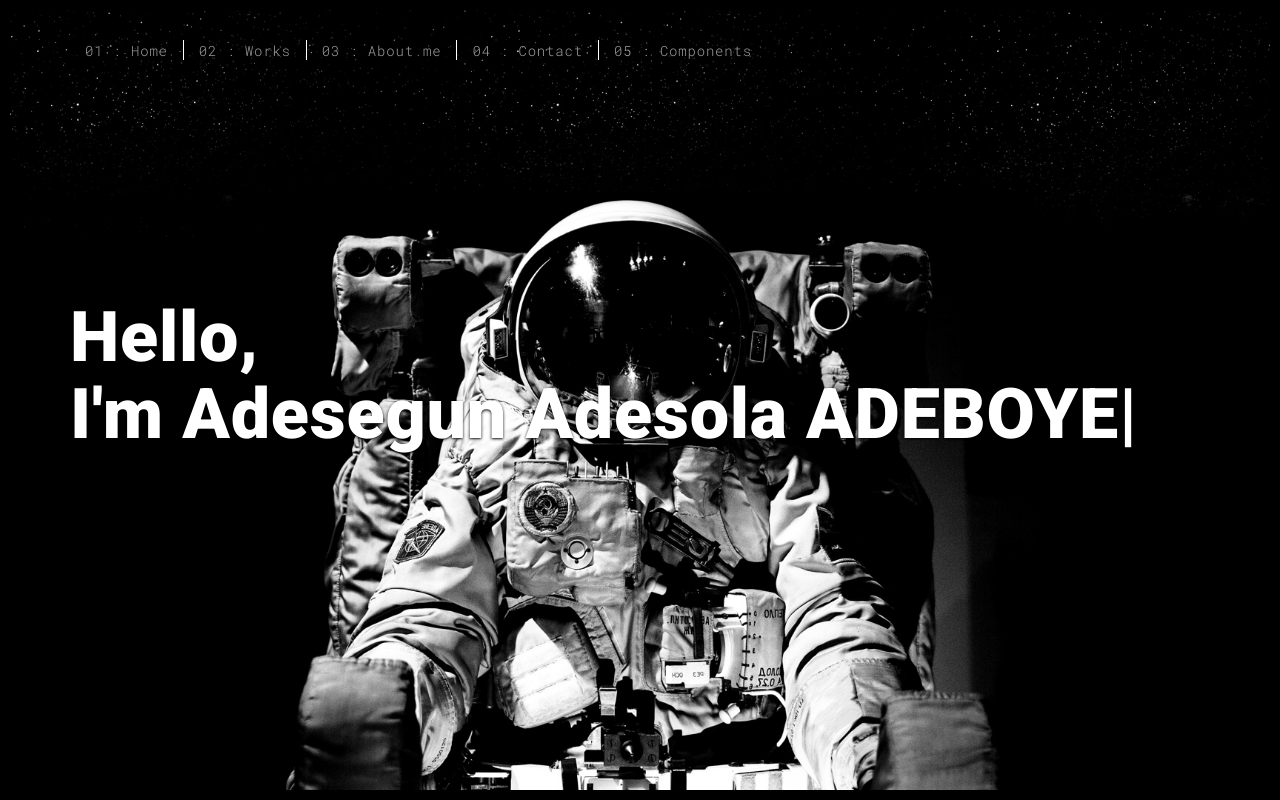
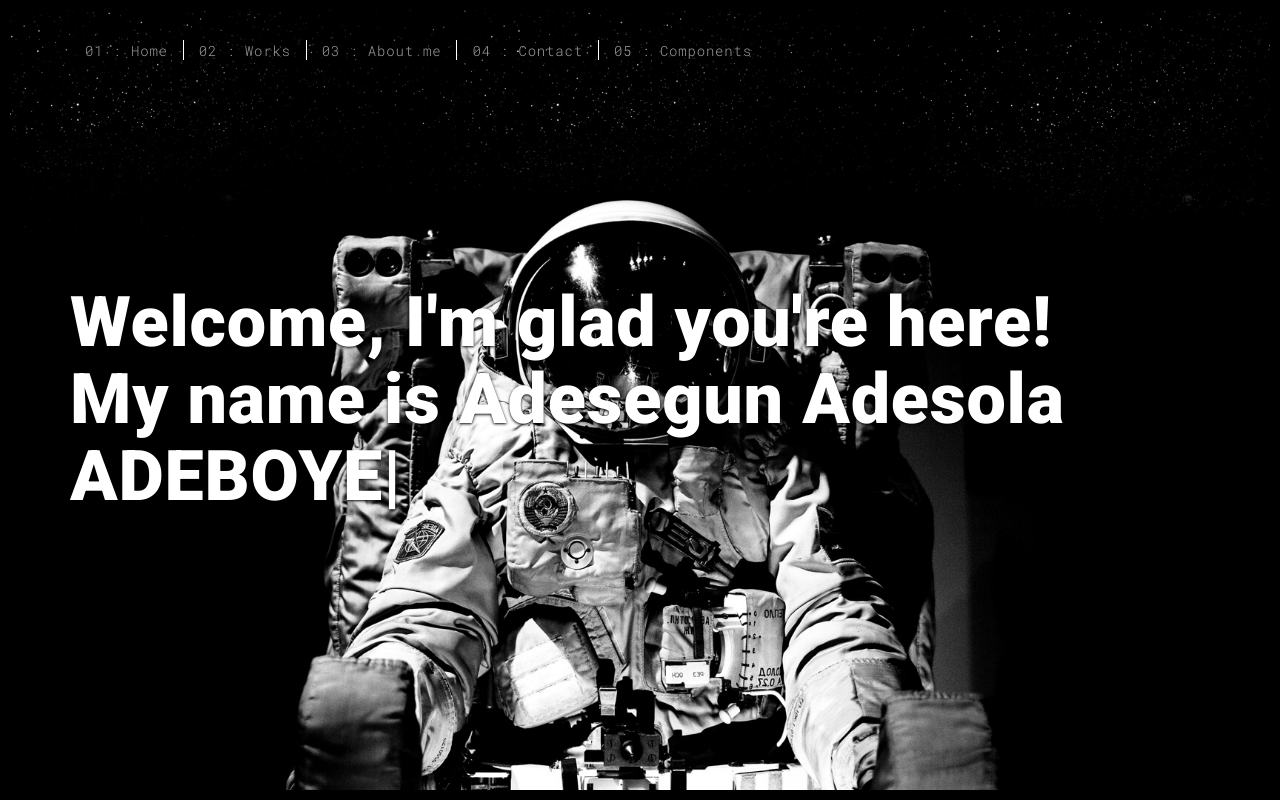
Before and after one commit to AdesegunAdesolaADEBOYE/portfo, a Flask app: page / in a window 1280 px wide. Run offline with Flask 2, Linux system fonts and the light colour scheme; some libraries are stand-ins or nearby versions.

Commit message:
Updated index.html

```diff
--- a/static/main.70a66962.js
+++ b/static/main.70a66962.js
@@ -12,12 +12,13 @@
     <!-- Disable tap highlight on IE -->
     <meta name="msapplication-tap-highlight" content="no">
 
-  <link rel="apple-touch-icon" sizes="180x180" href="./assets/apple-icon-180x180.png">
-  <link href="./assets/favicon.ico" rel="icon">
+    <link rel="apple-touch-icon" sizes="180x180" href="./static/assets/apple-icon-180x180.png">
+    <link href="./static/assets/favicon.ico" rel="icon">
 
     <title>Title page</title>
 
-<link href="./main.3f6952e4.css" rel="stylesheet"></head>
+    <link href="./static/main.3f6952e4.css" rel="stylesheet">
+  </head>
 
 <body class="">
 <div id="site-border-left"></div>
--- a/templates/index.html
+++ b/templates/index.html
@@ -56,22 +56,23 @@
         <div class="col-xs-12">
           <div class="hero-full-wrapper">
             <div class="text-content">
-              <h1>Hello,<br>
-                <span class="auto-type"></span></h1>
-              <h2>
+              <h1>Welcome, I'm glad you're here!<br>
+                <span class="auto-type"></span>
+              </h1>
+              <h1>
 
                 <script src="https://cdn.jsdelivr.net/npm/typed.js@2.0.12"></script>
 
                 <script>
                   var typed = new Typed(".auto-type", {
-                    strings: ["I'm Adesegun Adesola ADEBOYE", "Backend Web Developer (Python)", "Working as Technical Director at Truelevellers Services..."],
+                    strings: ["My name is Adesegun Adesola ADEBOYE Backend Web Developer (Python) Working as Technical Director at Truelevellers Services..."],
                     typeSpeed: 150,
-                    backSpeed: 150,
+                    backSpeed: 15,
                     loop: true
                   })
 
                 </script>
-              </h2>
+              </h1>
             </div>
           </div>
         </div>
```
Lines whose indentation alone changed are shown as unchanged.
